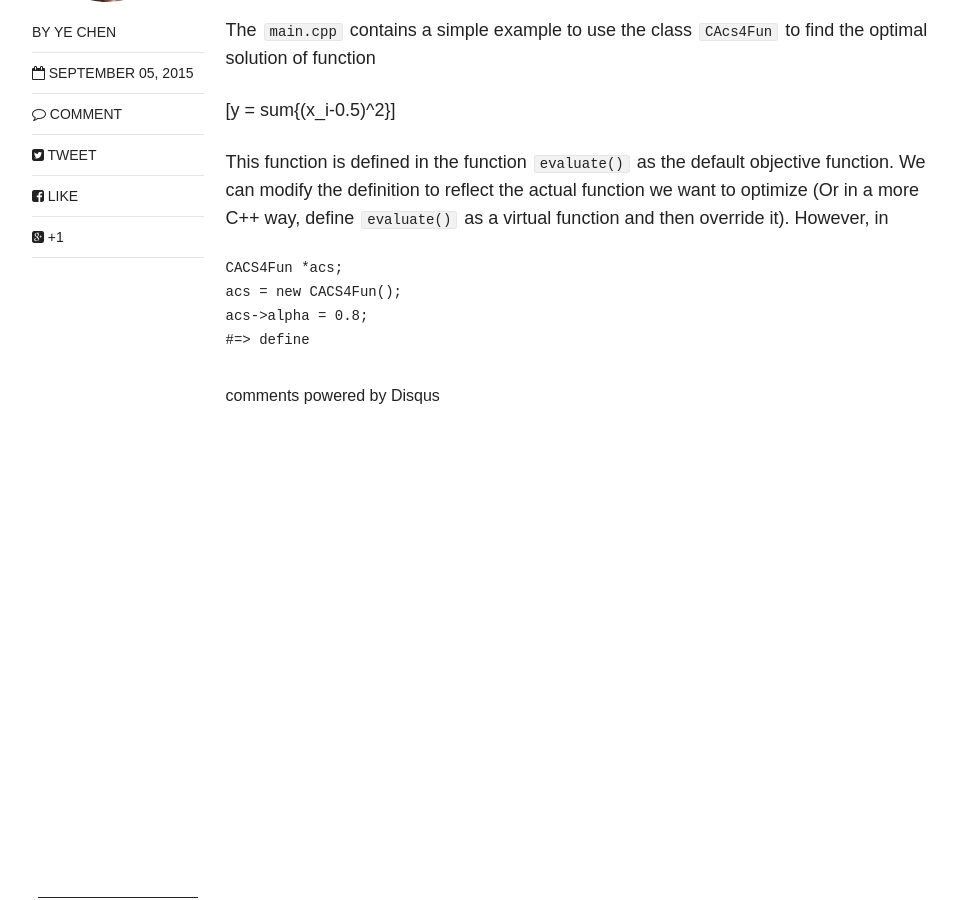
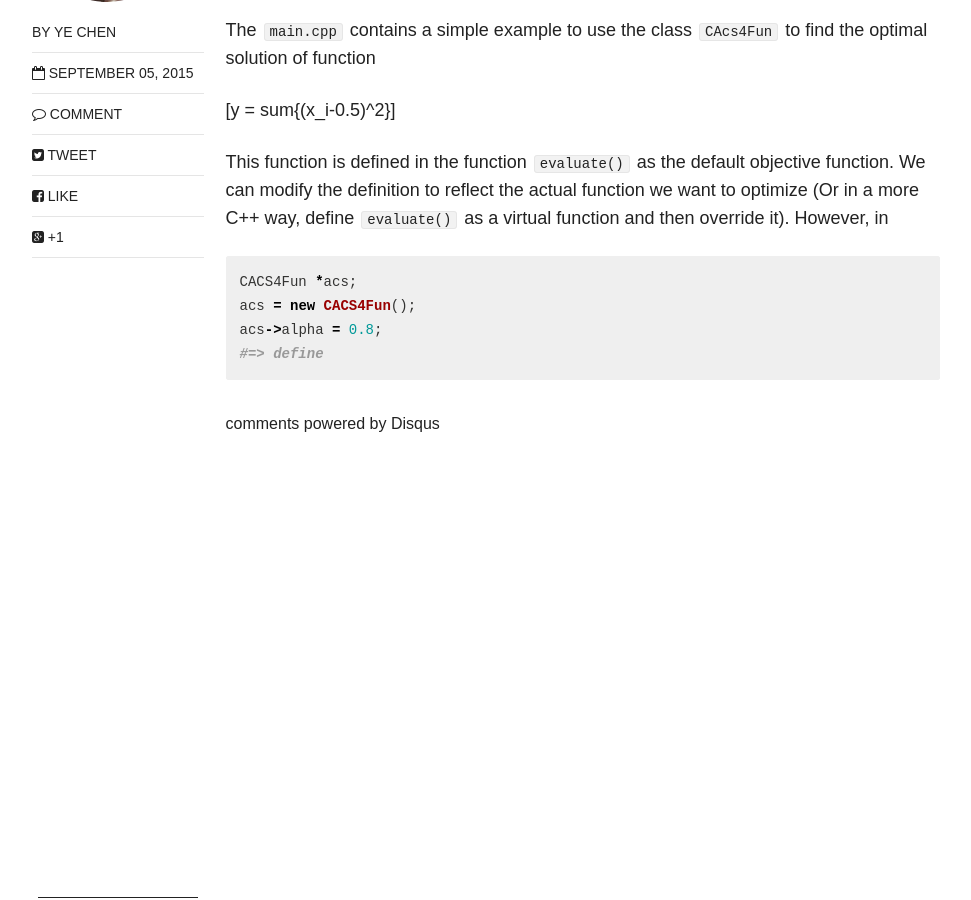
Before and after one commit to chenye/chenye.github.io, a Jekyll site: the page built from _posts/projects/2015-09-05-acs4fun-post.md, in a window 1280 px wide and 900 px high, scrolled down 713 px. Shown: the whole window, without its empty margins (154-1125 px from the left). Built offline with Jekyll 4.4.1, drawn with Linux system fonts in a browser that asks for light colours; nearby versions of some CDN libraries; comment, search, counter and statistics services are not loaded.

Commit message:
fix highlighting problem

```diff
--- a/_posts/projects/2015-09-05-acs4fun-post.md
+++ b/_posts/projects/2015-09-05-acs4fun-post.md
@@ -17,7 +17,7 @@ The `main.cpp` contains a simple example to use the class `CAcs4Fun` to find the
 
 This function is defined in the function `evaluate()` as the default objective function. We can modify the definition to reflect the actual function we want to optimize (Or in a more C++ way, define `evaluate()` as a virtual function and then override it). However, in
 
-~~~ C++
+~~~ cpp
 CACS4Fun *acs;
 acs = new CACS4Fun();
 acs->alpha = 0.8;
```
